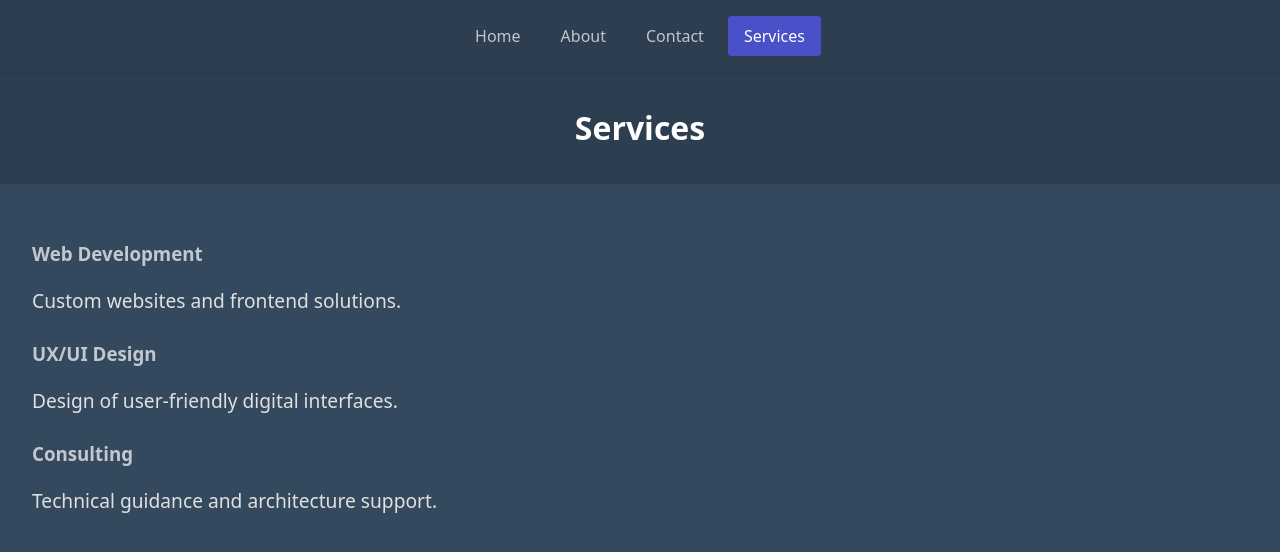
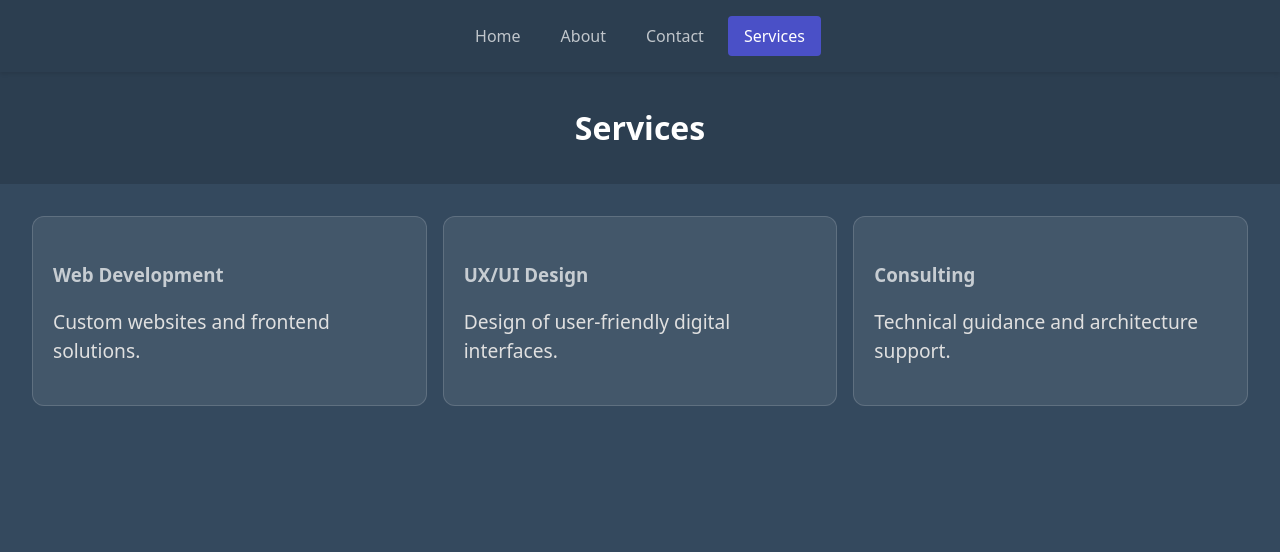
Before and after one commit to juliewboecher/customer-experience-exam, a React (Vite) app: page /services in a window 1280 px wide. Shown: the top 552 px of the page. Built offline with nearby package versions, Linux system fonts and the light colour scheme.

Commit message:
Add styles for services grid and service cards

```diff
--- a/src/styles.css
+++ b/src/styles.css
@@ -116,3 +116,16 @@ main h3 {
 .not-found-link:hover {
   background-color: #5a60d7;
 }
+
+.services-grid {
+  display: grid;
+  grid-template-columns: repeat(auto-fit, minmax(240px, 1fr));
+  gap: 1rem;
+}
+
+.service-card {
+  padding: 1.25rem;
+  border-radius: 12px;
+  background: rgba(255, 255, 255, 0.08);
+  border: 1px solid rgba(255, 255, 255, 0.15);
+}
```
